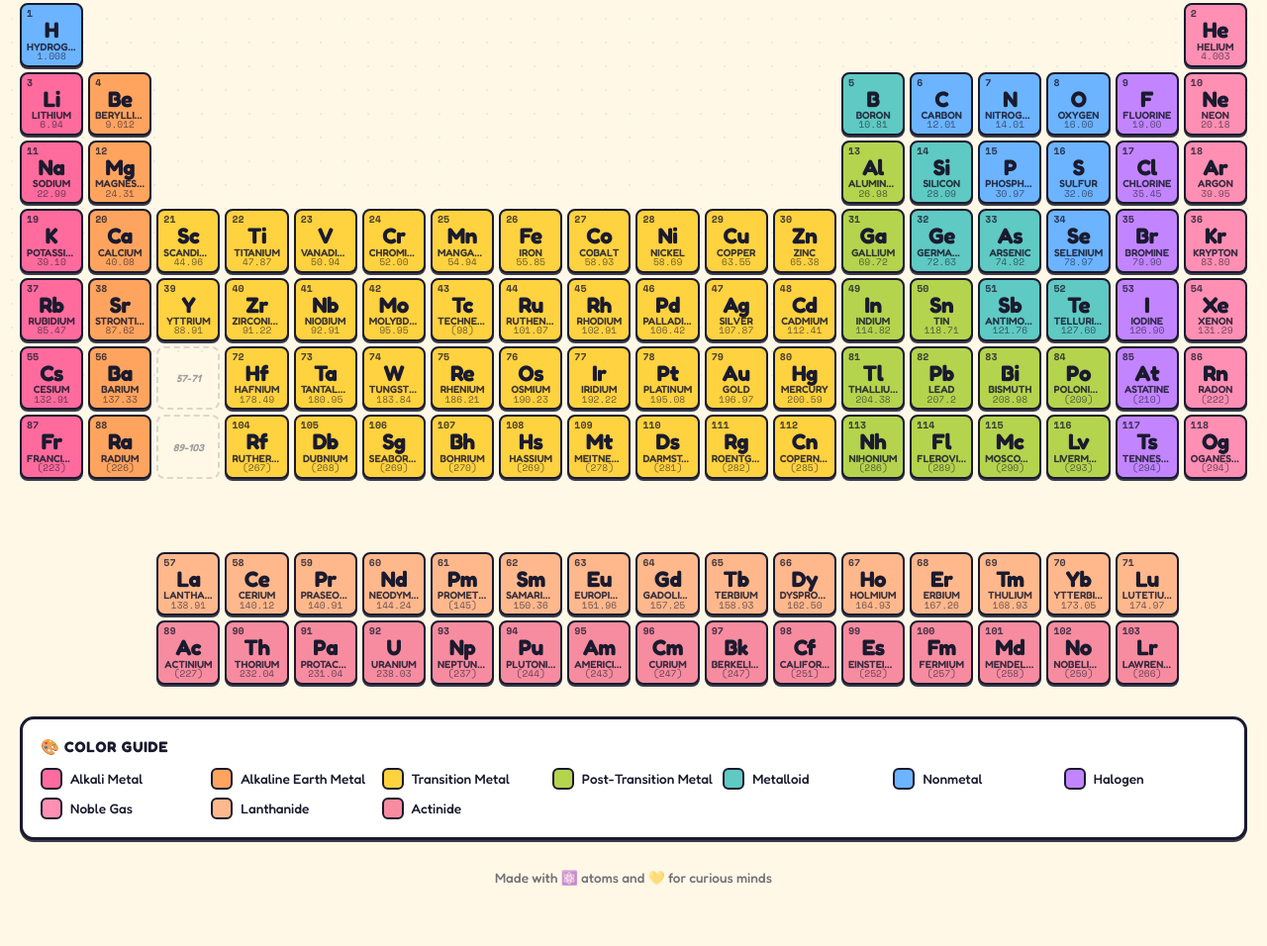
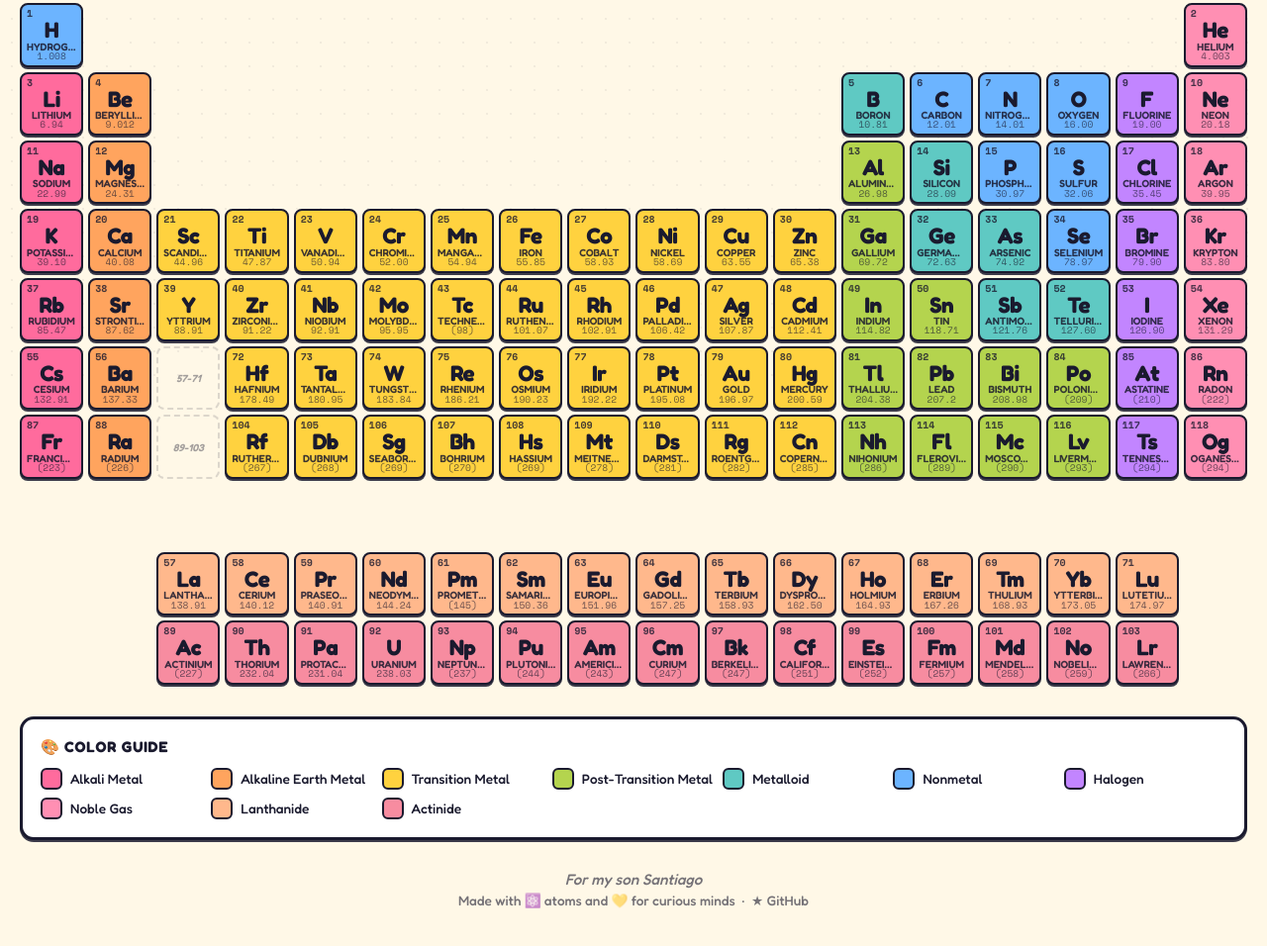
Before and after one commit to manuerumx/awesome, a plain HTML site: page index.html in a window 1280 px wide. Shown: the part 401-1357 px from the top of the page at 99% size. Drawn offline with nearby package versions, Linux system fonts and the light colour scheme.

Commit message:
Update readme

```diff
--- a/index.html
+++ b/index.html
@@ -187,7 +187,10 @@
     </div>
   </div>
 
-  <footer>Made with ⚛️ atoms and 💛 for curious minds</footer>
+  <footer>
+    <div class="footer-dedication">For my son Santiago</div>
+    <div>Made with ⚛️ atoms and 💛 for curious minds &nbsp;·&nbsp; <a href="https://github.com/manuerumx/awesome/" target="_blank" rel="noopener noreferrer">★ GitHub</a></div>
+  </footer>
 </div>
 
 <!-- Modal -->
--- a/periodic-table.css
+++ b/periodic-table.css
@@ -697,6 +697,9 @@ header p {
 .quiz-actions { margin-top: 16px; display: flex; gap: 10px; justify-content: center; flex-wrap: wrap; }
 
 footer { text-align: center; margin-top: 30px; font-size: 0.85rem; opacity: 0.6; font-weight: 500; }
+.footer-dedication { font-size: 0.95rem; font-style: italic; margin-bottom: 4px; }
+footer a { color: inherit; text-decoration: none; }
+footer a:hover { text-decoration: underline; }
 
 /* Molecule mode */
 .molecule-lab {
```
Also changed, not shown: 1 other file.
